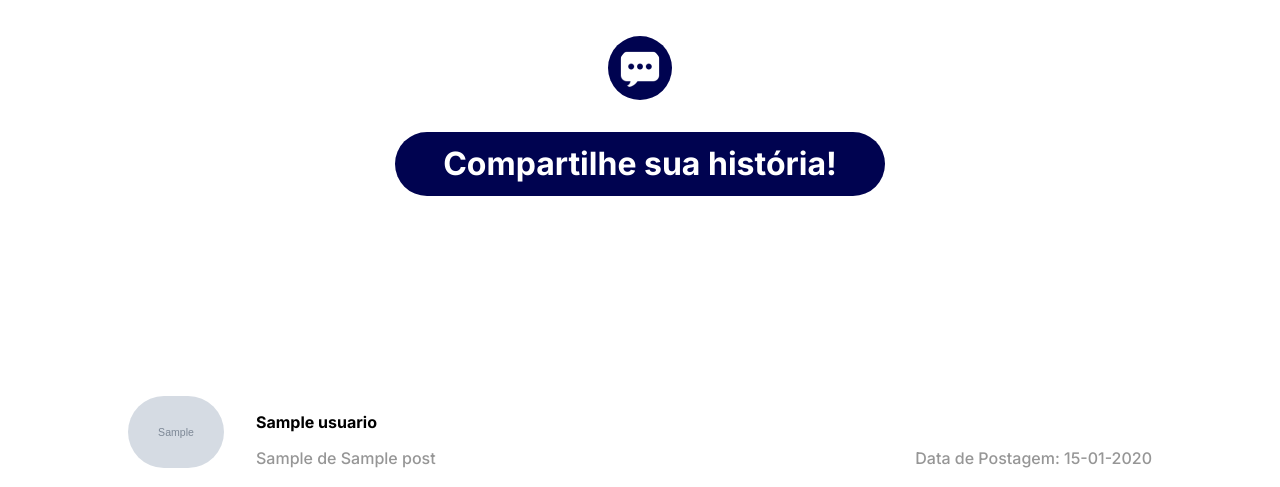
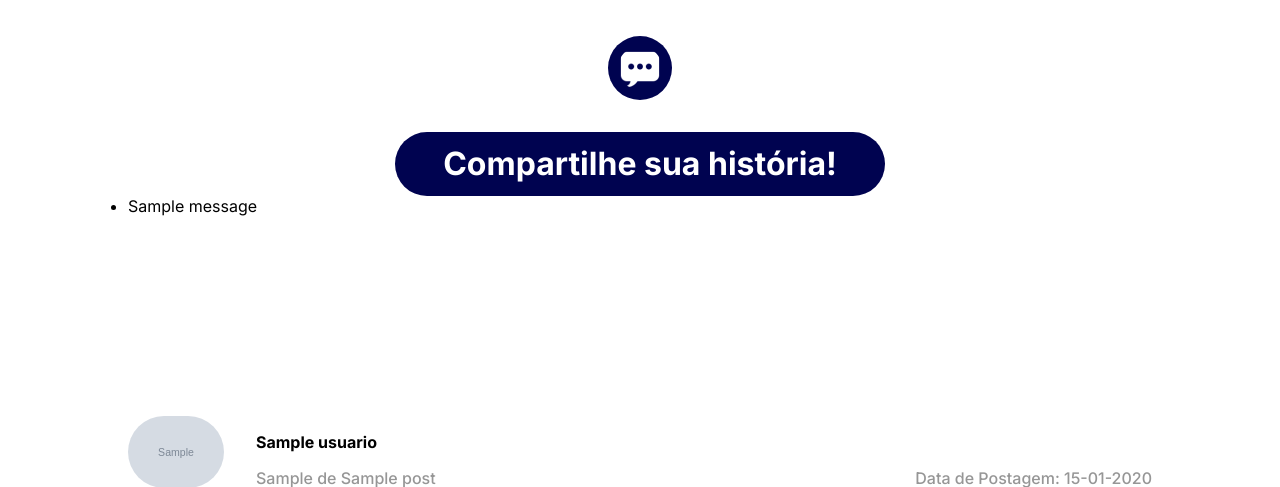
Before and after one commit to TeamHiveAPI/API-2023.2, a Flask app: page /blog in a window 1280 px wide. Shown: the part 510-997 px from the top of the page. Run offline with Flask 3, Linux system fonts and the light colour scheme; tables that the repository leaves empty hold one stand-in row (values such as "Sample post"); grey boxes marked "Sample" are stand-in pictures; one stand-in notice (Sample message) is shown.

Commit message:
adicionei o flash na página de blog

```diff
--- a/app/src/templates/blog.html
+++ b/app/src/templates/blog.html
@@ -84,6 +84,17 @@ BLOG
     </a>
     {% endif %}
 
+    <!-- FLASH para quando publicar, quando não tiver logado ou se acontecer algum erro -->
+    {% with messages = get_flashed_messages() %}
+    {% if messages %}
+    <ul class="flash-messages">
+        {% for message in messages %}
+        <li>{{ message }}</li>
+        {% endfor %}
+    </ul>
+    {% endif %}
+    {% endwith %}
+
     {% for post in posts %}
     <article>
         <div class="container2">
```
